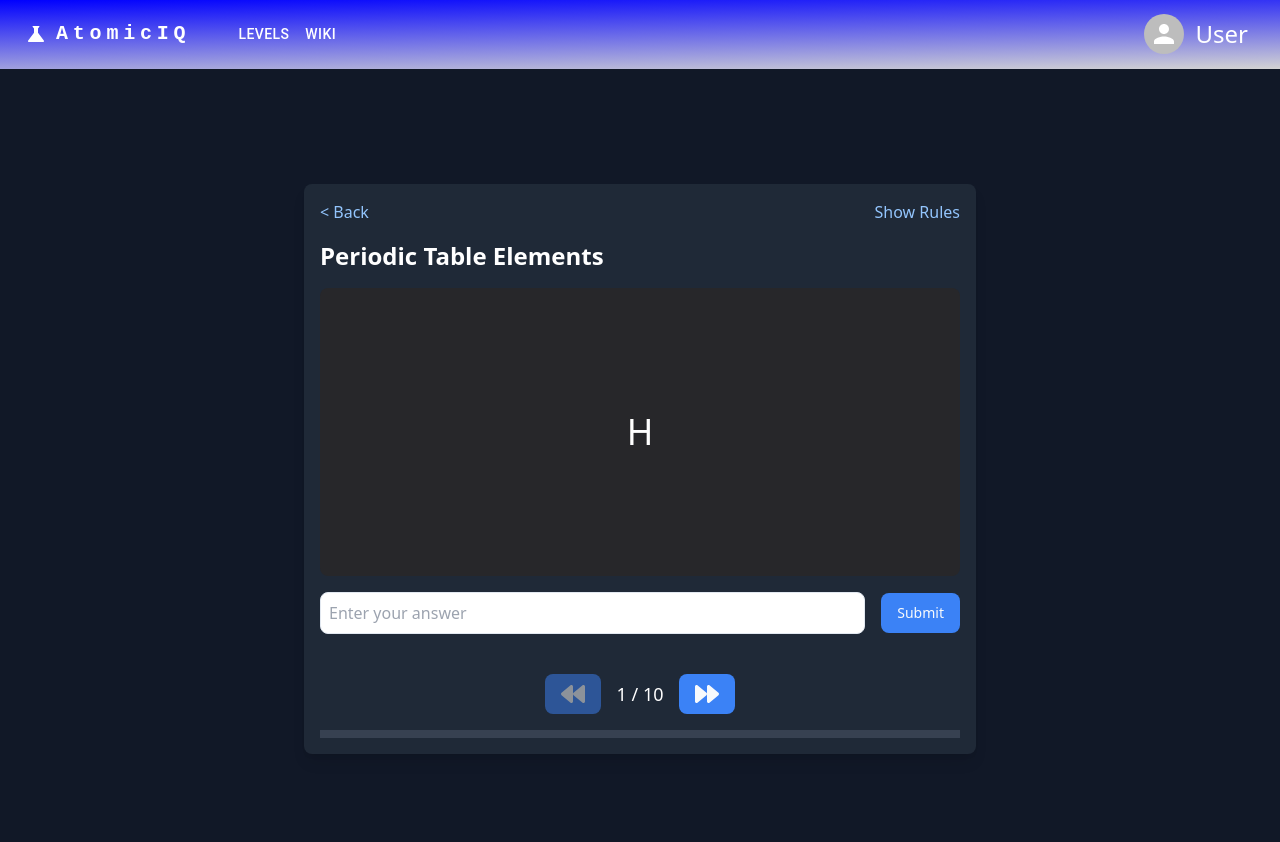
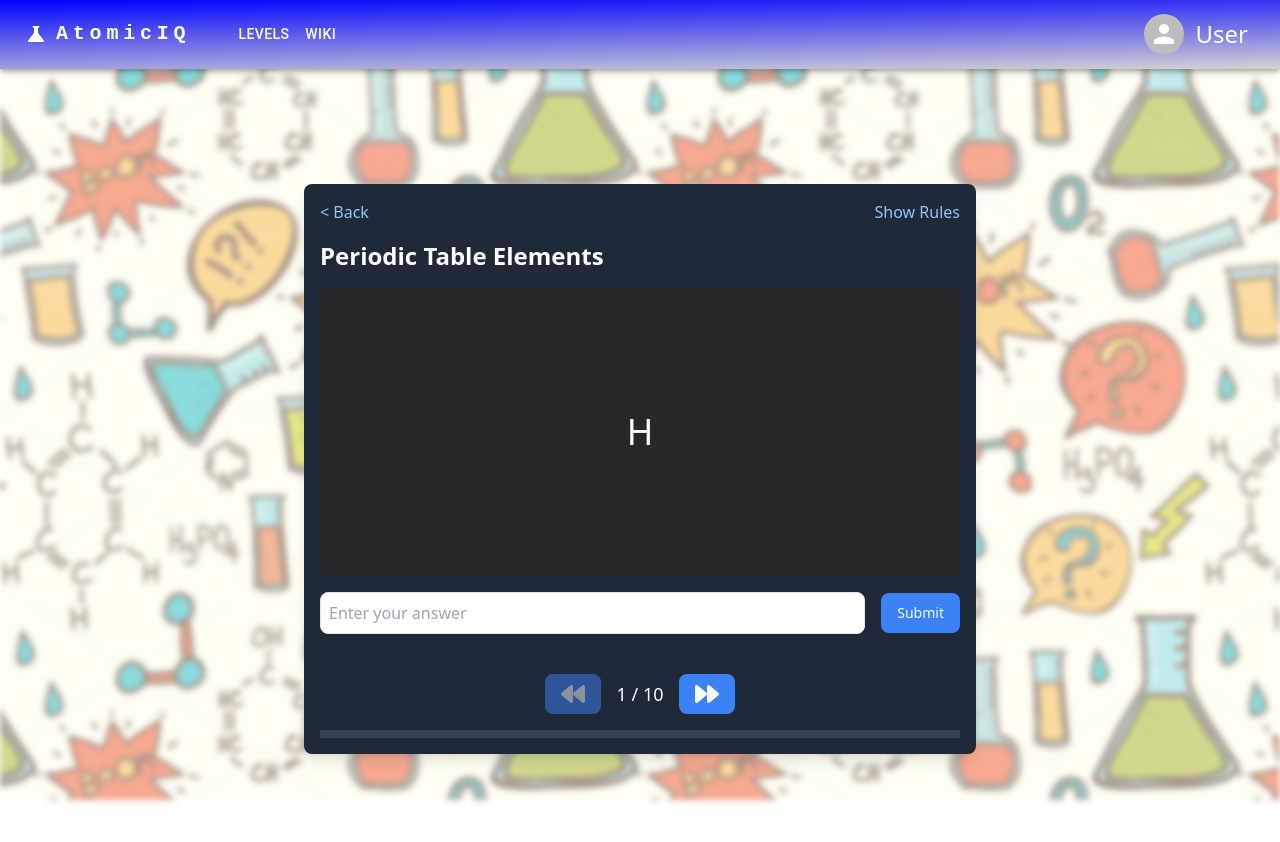
Before and after one commit to swu628/se701-project-React-AtomicIQ, a React (Vite) app in the folder Frontend/: page /flashcard in a window 1280 px wide. Shown: the top 842 px of the page. Built offline with nearby package versions, Linux system fonts and the light colour scheme.

Commit message:
Updated Background
Unify the flashcard page background view and change the background view to a fixed value

```diff
--- a/Frontend/src/Pages/FlashCard.tsx
+++ b/Frontend/src/Pages/FlashCard.tsx
@@ -4,7 +4,7 @@ import { useState, useEffect } from "react";
 import { motion, AnimatePresence } from "framer-motion";
 import { FaForward, FaBackward } from "react-icons/fa";
 import { useNavigate } from "react-router-dom";
-
+import "../index.css";
 import { Button } from "../components/ui/button";
 
 // Import the sound effects when the user got the questions right/wrong
@@ -39,6 +39,13 @@ const FlashCard = ({ cardData }: FlashcardProps) => {
   const total = cardData.length;
   const currentCard = cardData[currentIndex] || { frontSide: "", backSide: "" };
   const [cardBack, setCardBack] = useState(currentCard.backSide);
+
+  useEffect(() => {
+    document.body.classList.add("backgroundImage");
+    return () => {
+      document.body.classList.remove("backgroundImage");
+    };
+  }, []);
 
   useEffect(() => {
     if (answers[currentIndex]) {
@@ -147,8 +154,8 @@ const FlashCard = ({ cardData }: FlashcardProps) => {
   }, [currentIndex, isSubmitted]);
 
   return (
-    <div className="flex flex-col items-center justify-center min-h-screen bg-gray-900 text-white space-y-4">
-      <div className="w-full max-w-2xl p-4 bg-gray-800 rounded-lg shadow-lg">
+    <div className="flex flex-col items-center justify-center min-h-screen text-white space-y-4">
+      <div className="w-full max-w-2xl p-4 bg-gray-800 rounded-lg shadow-lg relative z-10">
         <div className="flex justify-between mb-4">
           <button
             onClick={() => window.history.back()}
--- a/Frontend/src/Pages/Levels.tsx
+++ b/Frontend/src/Pages/Levels.tsx
@@ -82,7 +82,6 @@ export default function Levels() {
           <TimelineSeparator>
             <Button onClick={toggleLevelOne}>
               <TimelineDot sx={timelineDotStyles}>
-                {/* Use your custom SVG or image here */}
                 <img src="src/assets/level1.svg" alt="Level 1 Icon" />
               </TimelineDot>
             </Button>
@@ -99,7 +98,6 @@ export default function Levels() {
             <TimelineConnector sx={connectorStyles} />
             <Button onClick={toggleLevelTwo}>
               <TimelineDot color="primary" sx={timelineDotStyles}>
-                {/* Use your custom SVG or image here */}
                 <img src="src/assets/level2.svg" alt="Level 2 Icon" />
               </TimelineDot>
             </Button>
@@ -116,7 +114,6 @@ export default function Levels() {
             <TimelineConnector sx={connectorStyles} />
             <Button onClick={toggleLevelThree}>
               <TimelineDot color="primary" variant="outlined" sx={timelineDotStyles}>
-                {/* Use your custom SVG or image here */}
                 <img src="src/assets/level3.svg" alt="Level 3 Icon"/>
               </TimelineDot>
             </Button>
@@ -133,7 +130,6 @@ export default function Levels() {
             <TimelineConnector sx={connectorStyles} />
             <Button onClick={toggleMoreLevels}>
               <TimelineDot color="secondary" sx={timelineDotStyles}>
-                {/* Use your custom SVG or image here */}
                 <img src="src/assets/level4.svg" alt="More Levels Icon" />
               </TimelineDot>
             </Button>
--- a/Frontend/src/index.css
+++ b/Frontend/src/index.css
@@ -107,7 +107,7 @@
 
 .backgroundImage::before {
   content: "";
-  position: absolute;
+  position: fixed;
   top: 0;
   left: 0;
   width: 100%;
```
